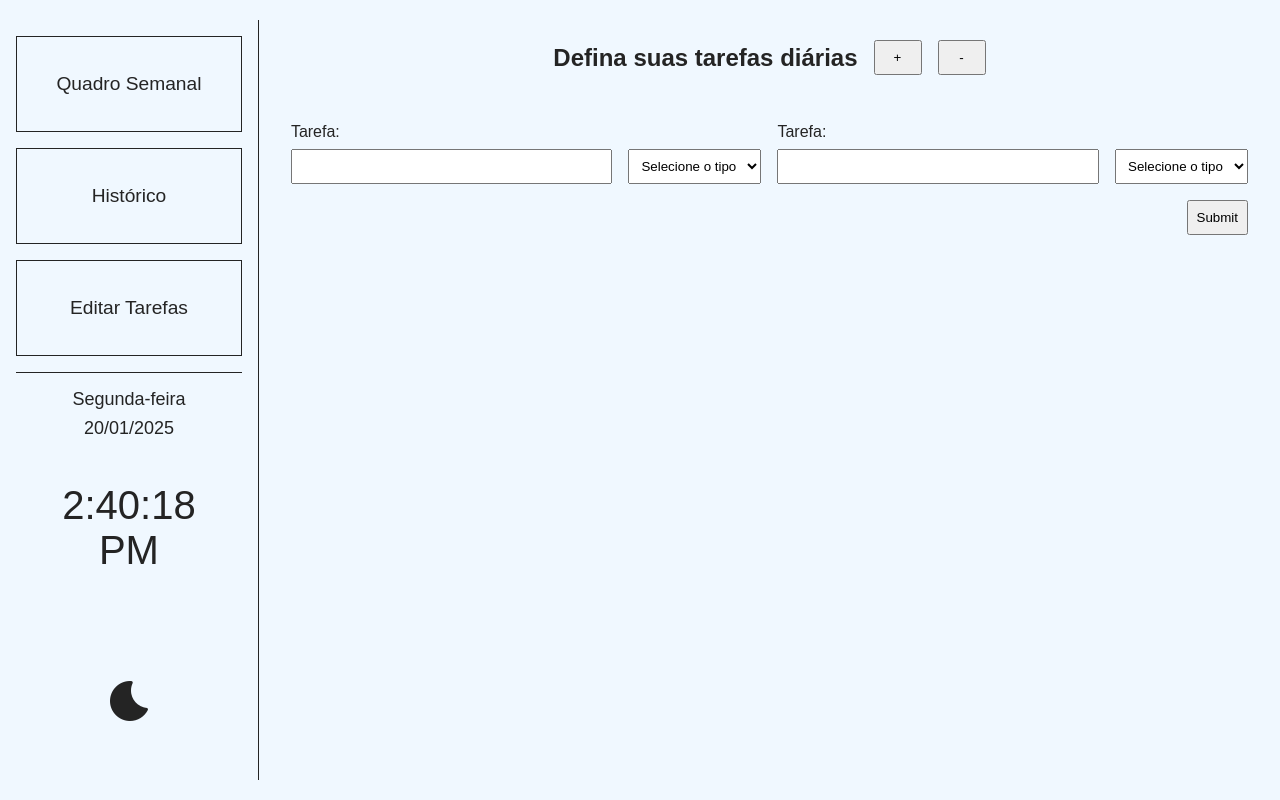
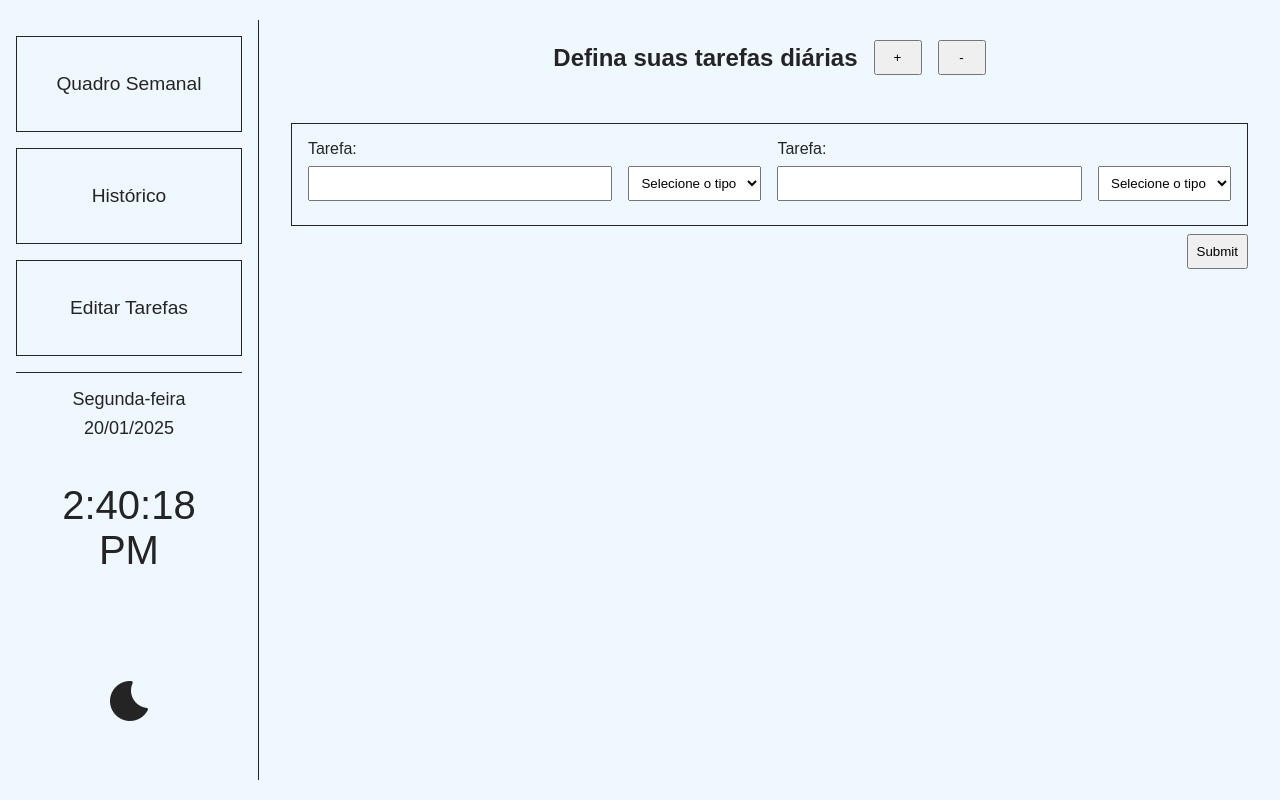
Before and after one commit to aslinsjr/my-todo, a React (Vite) app: page /tasks in a window 1280 px wide. Built offline with nearby package versions, Linux system fonts and the light colour scheme; a web font is replaced by a local one.

Commit message:
V2 - Styles Updates

```diff
--- a/src/components/TasksInput.css
+++ b/src/components/TasksInput.css
@@ -63,6 +63,8 @@
 .tasks-container {
     max-height: 70vh;
     overflow: scroll;
+    border: var(--border);
+    padding: 1rem;
 }
 
 .tasks-container::-webkit-scrollbar {
--- a/src/pages/RoutinrHistory.css
+++ b/src/pages/RoutinrHistory.css
@@ -4,7 +4,8 @@
 
 .routine-history th,
 .routine-history td {
-    font-size: 0.5rem;
+    max-height: 2rem;
+    font-size: 0.45rem;
     font-weight: 400;
     cursor: auto;
 }
```
